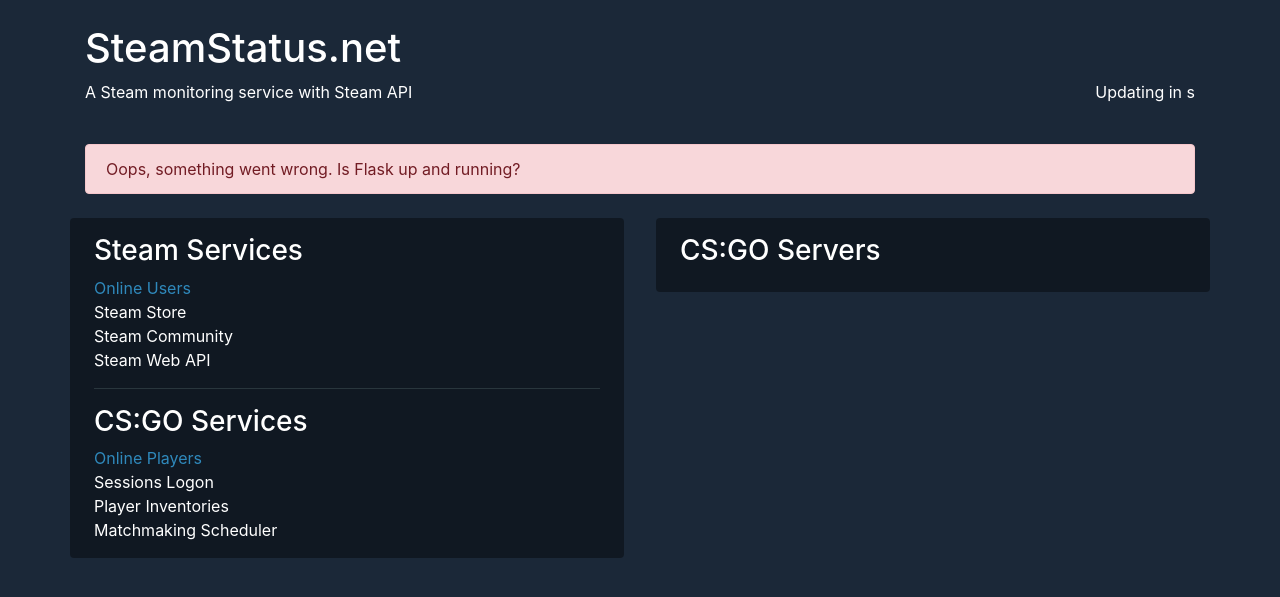
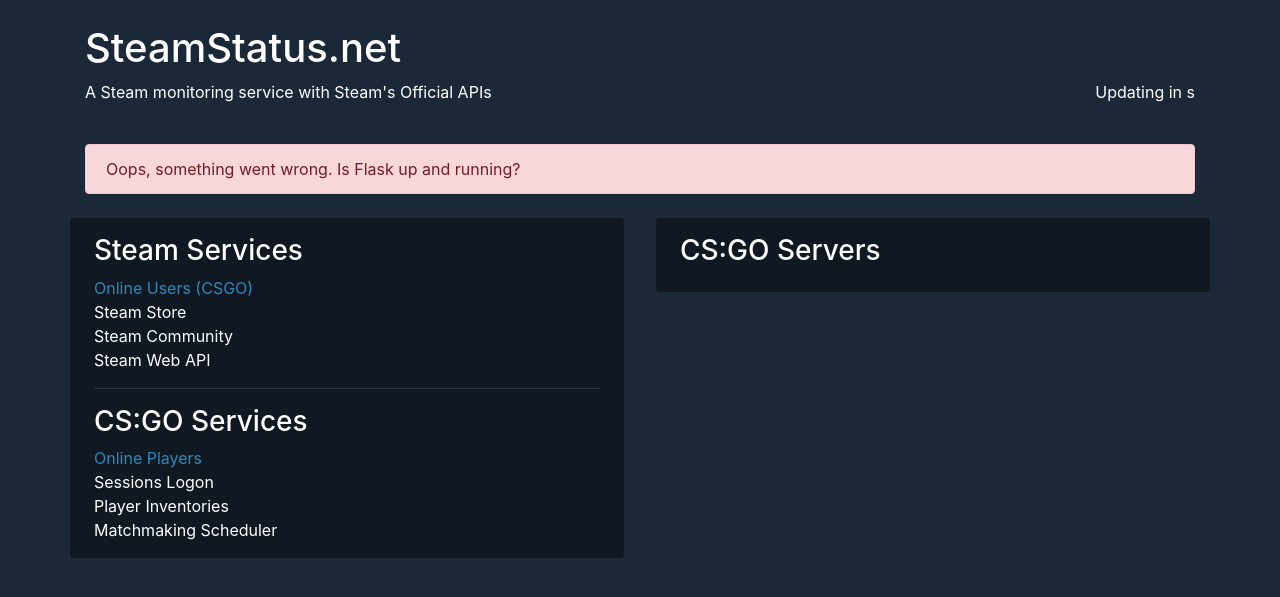
Before and after one commit to sarnav98/SteamStatus.net, a Python web app: template steamstatus/templates/index.html in a window 1280 px wide. Shown: the top 597 px of the page. Run offline with Jinja, Linux system fonts and the light colour scheme; the template is opened without the code that fills it, so the values that code supplies are empty; some libraries are stand-ins or nearby versions.

Commit message:
Minor modifications

```diff
--- a/steamstatus/core/__init__.py
+++ b/steamstatus/core/__init__.py
@@ -2,7 +2,7 @@ import requests
 
 from steamstatus.config import API_KEY, REQUESTS_TIMEOUT
 
-ONLINE_USERS_URL = "https://api.steampowered.com/ISteamUserStats/GetNumberOfCurrentPlayers/v1/?appid=0"
+ONLINE_USERS_URL = "https://api.steampowered.com/ISteamUserStats/GetNumberOfCurrentPlayers/v1/?appid=730"
 STORE_URL = "https://store.steampowered.com/"
 COMMUNITY_URL = "https://steamcommunity.com/"
 WEB_API_URL = "https://api.steampowered.com/ISteamWebAPIUtil/GetServerInfo/v1/"
--- a/steamstatus/templates/index.html
+++ b/steamstatus/templates/index.html
@@ -5,7 +5,7 @@
     <meta charset="UTF-8">
     <meta name="viewport" content="width=device-width, initial-scale=1.0">
     <meta http-equiv="X-UA-Compatible" content="ie=edge">
-    <title>SteamStatus - Steam down?</title>
+    <title>SteamStatus - Get status of Steam</title>
 
     <link rel="stylesheet" href="https://stackpath.bootstrapcdn.com/bootstrap/4.3.1/css/bootstrap.min.css"
         integrity="sha384-ggOyR0iXCbMQv3Xipma34MD+dH/1fQ784/j6cY/iJTQUOhcWr7x9JvoRxT2MZw1T" crossorigin="anonymous">
@@ -16,7 +16,7 @@
     <div class="container">
         <header class="clearfix">
             <h1>SteamStatus.net</h1>
-            <p class="float-left">A Steam monitoring service with Steam API</p>
+            <p class="float-left">A Steam monitoring service with Steam's Official APIs</p>
             <p class="float-right">Updating in <span id="countdown"></span>s</p>
         </header>
 
@@ -27,7 +27,7 @@
                 <h3>Steam Services</h3>
                 <ul class="list-unstyled">
                     <li>
-                        <a href="https://store.steampowered.com/stats/" target="_blank" rel="noopener">Online Users</a>
+                        <a href="https://store.steampowered.com/stats/" target="_blank" rel="noopener">Online Users (CSGO)</a>
                         <span id="online-users" class="status"></span>
                     </li>
                     <li>Steam Store <span id="store" class="status"></span></li>
```
Also changed, not shown: instance/steamstatus.sqlite.
